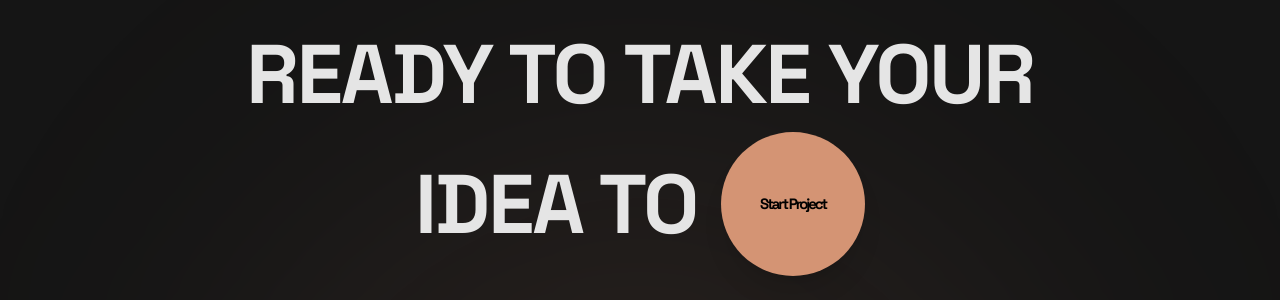
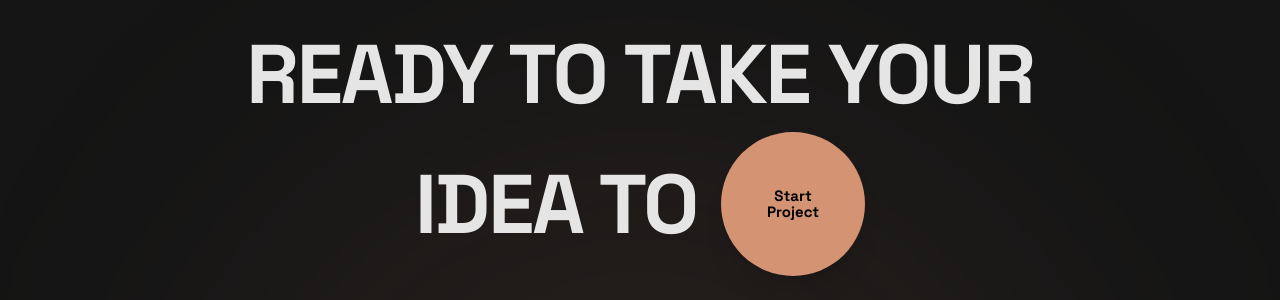
Before and after one commit to imtiazXD/muhaimin-portfolio, a React (Vite) app: page / in a window 1280 px wide. Shown: the part 9940-10240 px from the top of the page. Built offline with nearby package versions, Linux system fonts and the light colour scheme.

Commit message:
Fix Start Project button styling and add missing links

```diff
--- a/src/components/Contact.tsx
+++ b/src/components/Contact.tsx
@@ -29,9 +29,10 @@ export function Contact() {
                 href="#footer-contact"
                 whileHover={{ scale: 1.05 }}
                 whileTap={{ scale: 0.95 }}
-                className="w-16 h-16 sm:w-24 sm:h-24 lg:w-36 lg:h-36 bg-[#D49474] rounded-full flex items-center justify-center text-black text-[8px] sm:text-[11px] lg:text-[15px] font-bold shadow-xl hover:bg-[#c58565] transition-colors normal-case shrink-0"
+                className="w-16 h-16 sm:w-24 sm:h-24 lg:w-36 lg:h-36 bg-[#D49474] rounded-full flex flex-col items-center justify-center text-black text-[8px] sm:text-[11px] lg:text-[15px] font-bold shadow-xl hover:bg-[#c58565] transition-colors normal-case shrink-0 tracking-normal leading-[1.1]"
               >
-                Start Project
+                <span>Start</span>
+                <span>Project</span>
               </motion.a>
             </div>
             <span className="block whitespace-nowrap">THE NEXT LEVEL?</span>
```
Also changed, not shown: 1 other file (tests, documents, lock files or other folders).
